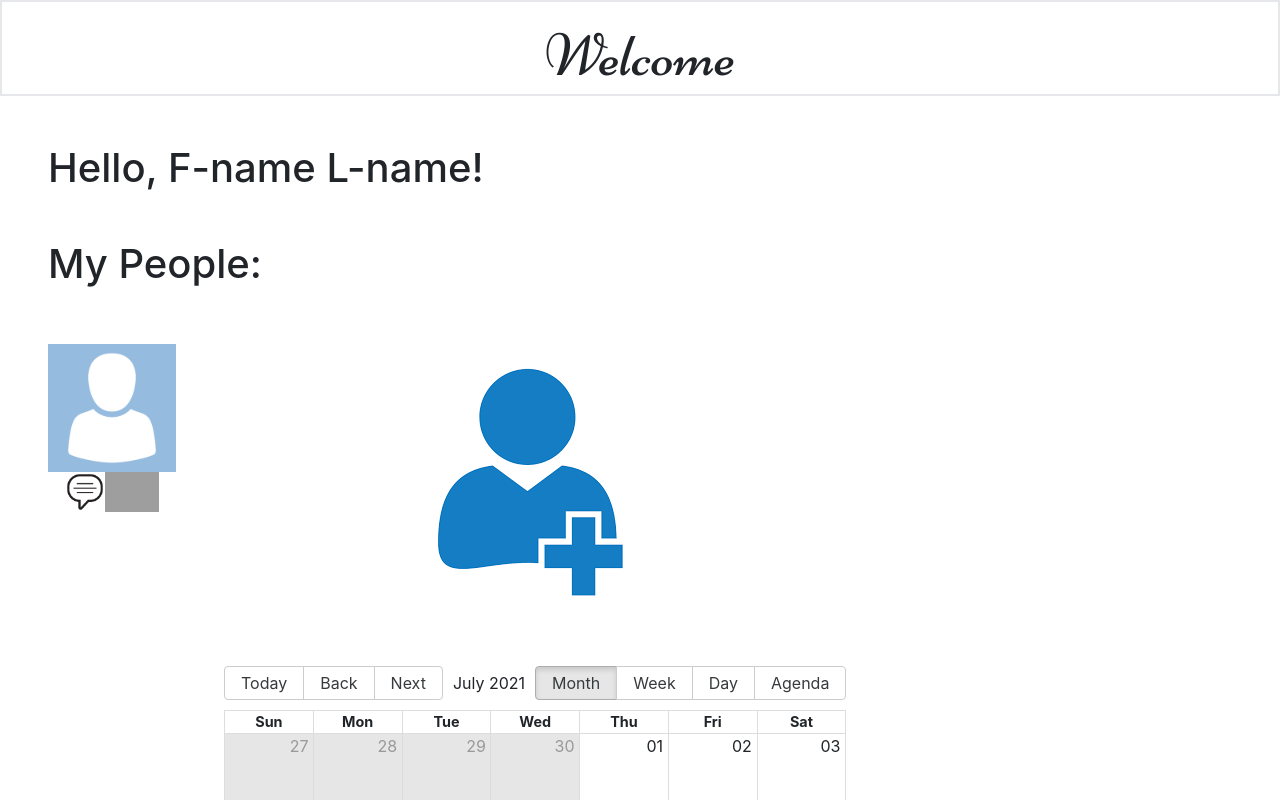
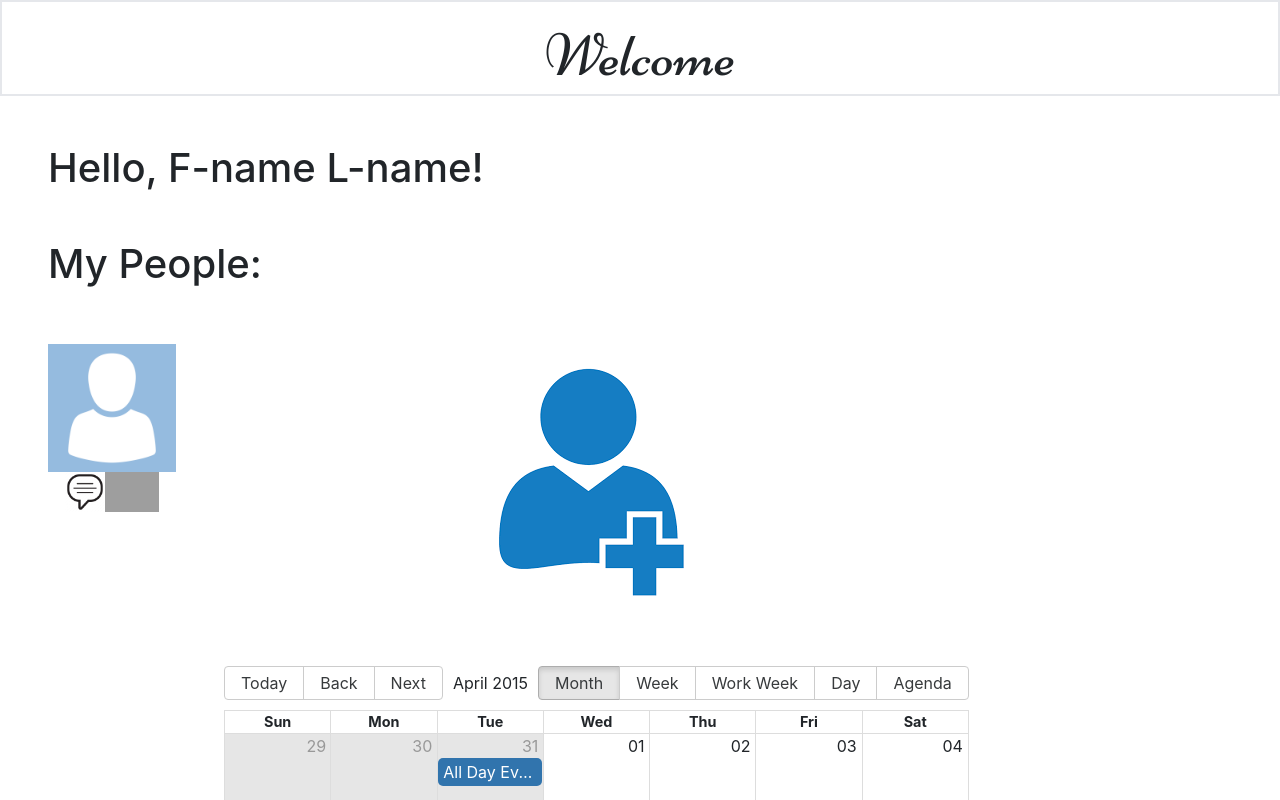
Before and after one commit to JennyRussell/Project-3, a React (Create React App) app in the folder client/: page /userpage in a window 1280 px wide. Shown: the top 800 px of the page. Built offline with nearby package versions, Linux system fonts and the light colour scheme; grey boxes are pictures that could not be loaded.

Commit message:
added dates.js and events.js to calendar component

```diff
--- a/client/src/App.js
+++ b/client/src/App.js
@@ -9,6 +9,7 @@
 import AddPerson from "./components/add-person/AddPerson";
 import AUTH from "./utils/AUTH";
 import UserContext from "./utils/UserContext";
+
 
 function App(props) {
   const [user, setUser] = useState();
--- a/client/src/components/calendar/Calendar.js
+++ b/client/src/components/calendar/Calendar.js
@@ -1,23 +1,23 @@
-import React, { useState } from "react";
-import { Calendar, momentLocalizer } from "react-big-calendar";
-import moment from "moment";
+// import React, { useState } from "react";
+// import { Calendar, momentLocalizer } from "react-big-calendar";
+// import moment from "moment";
 import "react-big-calendar/lib/css/react-big-calendar.css";
 
 
-function MyCalendar(props) {
-    // set event state --> if we want to update events, we'll use setEvents({...events, newState});
+// function MyCalendar(props) {
+//     // set event state --> if we want to update events, we'll use setEvents({...events, newState});
 
-    console.log('props: ', props);
-    return (
-    <Calendar
-      localizer={props.localizer}
-      events={props.events}
-      startAccessor="start"
-      endAccessor="end"
-      style={{ height: 500 }}
-    />
-    )
-};
+//     console.log('props: ', props);
+//     return (
+//     <Calendar
+//       localizer={props.localizer}
+//       events={props.events}
+//       startAccessor="start"
+//       endAccessor="end"
+//       style={{ height: 500 }}
+//     />
+//     )
+// };
 
 // function getBirthdaysList() {
 //   const birthdaysList = [];
@@ -39,4 +39,38 @@
 //   }
 // }
 
-export default MyCalendar;
+// export default MyCalendar;
+
+
+
+
+import React from 'react'
+import { Calendar, Views } from 'react-big-calendar'
+import events from './events'
+import * as dates from '../../utils/dates'
+
+let allViews = Object.keys(Views).map(k => Views[k])
+
+const ColoredDateCellWrapper = ({ children }) =>
+  React.cloneElement(React.Children.only(children), {
+    style: {
+      backgroundColor: 'lightblue',
+    },
+  })
+
+let Basic = ({ localizer }) => (
+  <Calendar
+    events={events}
+    views={allViews}
+    step={60}
+    showMultiDayTimes
+    max={dates.add(dates.endOf(new Date(2015, 17, 1), 'day'), -1, 'hours')}
+    defaultDate={new Date(2015, 3, 1)}
+    components={{
+      timeSlotWrapper: ColoredDateCellWrapper,
+    }}
+    localizer={localizer}
+  />
+)
+
+export default Basic
--- /dev/null
+++ b/client/src/components/calendar/events.js
@@ -0,0 +1,181 @@
+/* eslint-disable import/no-anonymous-default-export */
+const now = new Date()
+
+export default [
+  {
+    id: 0,
+    title: 'All Day Event very long title',
+    allDay: true,
+    start: new Date(2015, 3, 0),
+    end: new Date(2015, 3, 1),
+  },
+  {
+    id: 1,
+    title: 'Long Event',
+    start: new Date(2015, 3, 7),
+    end: new Date(2015, 3, 10),
+  },
+
+  {
+    id: 2,
+    title: 'DTS STARTS',
+    start: new Date(2016, 2, 13, 0, 0, 0),
+    end: new Date(2016, 2, 20, 0, 0, 0),
+  },
+
+  {
+    id: 3,
+    title: 'DTS ENDS',
+    start: new Date(2016, 10, 6, 0, 0, 0),
+    end: new Date(2016, 10, 13, 0, 0, 0),
+  },
+
+  {
+    id: 4,
+    title: 'Some Event',
+    start: new Date(2015, 3, 9, 0, 0, 0),
+    end: new Date(2015, 3, 10, 0, 0, 0),
+  },
+  {
+    id: 5,
+    title: 'Conference',
+    start: new Date(2015, 3, 11),
+    end: new Date(2015, 3, 13),
+    desc: 'Big conference for important people',
+  },
+  {
+    id: 6,
+    title: 'Meeting',
+    start: new Date(2015, 3, 12, 10, 30, 0, 0),
+    end: new Date(2015, 3, 12, 12, 30, 0, 0),
+    desc: 'Pre-meeting meeting, to prepare for the meeting',
+  },
+  {
+    id: 7,
+    title: 'Lunch',
+    start: new Date(2015, 3, 12, 12, 0, 0, 0),
+    end: new Date(2015, 3, 12, 13, 0, 0, 0),
+    desc: 'Power lunch',
+  },
+  {
+    id: 8,
+    title: 'Meeting',
+    start: new Date(2015, 3, 12, 14, 0, 0, 0),
+    end: new Date(2015, 3, 12, 15, 0, 0, 0),
+  },
+  {
+    id: 9,
+    title: 'Happy Hour',
+    start: new Date(2015, 3, 12, 17, 0, 0, 0),
+    end: new Date(2015, 3, 12, 17, 30, 0, 0),
+    desc: 'Most important meal of the day',
+  },
+  {
+    id: 10,
+    title: 'Dinner',
+    start: new Date(2015, 3, 12, 20, 0, 0, 0),
+    end: new Date(2015, 3, 12, 21, 0, 0, 0),
+  },
+  {
+    id: 11,
+    title: 'Planning Meeting with Paige',
+    start: new Date(2015, 3, 13, 8, 0, 0),
+    end: new Date(2015, 3, 13, 10, 30, 0),
+  },
+  {
+    id: 11.1,
+    title: 'Inconvenient Conference Call',
+    start: new Date(2015, 3, 13, 9, 30, 0),
+    end: new Date(2015, 3, 13, 12, 0, 0),
+  },
+  {
+    id: 11.2,
+    title: "Project Kickoff - Lou's Shoes",
+    start: new Date(2015, 3, 13, 11, 30, 0),
+    end: new Date(2015, 3, 13, 14, 0, 0),
+  },
+  {
+    id: 11.3,
+    title: 'Quote Follow-up - Tea by Tina',
+    start: new Date(2015, 3, 13, 15, 30, 0),
+    end: new Date(2015, 3, 13, 16, 0, 0),
+  },
+  {
+    id: 12,
+    title: 'Late Night Event',
+    start: new Date(2015, 3, 17, 19, 30, 0),
+    end: new Date(2015, 3, 18, 2, 0, 0),
+  },
+  {
+    id: 12.5,
+    title: 'Late Same Night Event',
+    start: new Date(2015, 3, 17, 19, 30, 0),
+    end: new Date(2015, 3, 17, 23, 30, 0),
+  },
+  {
+    id: 13,
+    title: 'Multi-day Event',
+    start: new Date(2015, 3, 20, 19, 30, 0),
+    end: new Date(2015, 3, 22, 2, 0, 0),
+  },
+  {
+    id: 14,
+    title: 'Today',
+    start: new Date(new Date().setHours(new Date().getHours() - 3)),
+    end: new Date(new Date().setHours(new Date().getHours() + 3)),
+  },
+  {
+    id: 15,
+    title: 'Point in Time Event',
+    start: now,
+    end: now,
+  },
+  {
+    id: 16,
+    title: 'Video Record',
+    start: new Date(2015, 3, 14, 15, 30, 0),
+    end: new Date(2015, 3, 14, 19, 0, 0),
+  },
+  {
+    id: 17,
+    title: 'Dutch Song Producing',
+    start: new Date(2015, 3, 14, 16, 30, 0),
+    end: new Date(2015, 3, 14, 20, 0, 0),
+  },
+  {
+    id: 18,
+    title: 'Itaewon Halloween Meeting',
+    start: new Date(2015, 3, 14, 16, 30, 0),
+    end: new Date(2015, 3, 14, 17, 30, 0),
+  },
+  {
+    id: 19,
+    title: 'Online Coding Test',
+    start: new Date(2015, 3, 14, 17, 30, 0),
+    end: new Date(2015, 3, 14, 20, 30, 0),
+  },
+  {
+    id: 20,
+    title: 'An overlapped Event',
+    start: new Date(2015, 3, 14, 17, 0, 0),
+    end: new Date(2015, 3, 14, 18, 30, 0),
+  },
+  {
+    id: 21,
+    title: 'Phone Interview',
+    start: new Date(2015, 3, 14, 17, 0, 0),
+    end: new Date(2015, 3, 14, 18, 30, 0),
+  },
+  {
+    id: 22,
+    title: 'Cooking Class',
+    start: new Date(2015, 3, 14, 17, 30, 0),
+    end: new Date(2015, 3, 14, 19, 0, 0),
+  },
+  {
+    id: 23,
+    title: 'Go to the gym',
+    start: new Date(2015, 3, 14, 18, 30, 0),
+    end: new Date(2015, 3, 14, 20, 0, 0),
+  },
+]
--- a/client/src/components/user-page/UserPage.js
+++ b/client/src/components/user-page/UserPage.js
@@ -9,30 +9,30 @@
 
 function UserPage() {
   const history = useHistory();
-    useEffect(() => {
+//     useEffect(() => {
         // call to the api to get the user's events
         // const userEvents = API.getUserEvents
             // .then().catch()
             // set the event state to their events
             // setEvents(userEvents)
             // datetime format back from mysql -- see how that works to get moment formatted dates
-    }, [])
+    // }, [])
     const localizer = momentLocalizer(moment);
 
     // would initialize as empty state useState([]);
     const [events, setEvents] = useState([
-        {
-            start: moment().toDate(),
-            end: moment("20210709,", "YYYYMMDD").toDate(),
-            title: "Wednesday's Class",
-            allDay: true
-        },
-        {
-            start: moment("20210720", "YYYYMMDD").toDate(),
-            end: moment("20210720").add(3, "days").toDate(),
-            allDay: true,
-            title: "Independence Day",
-        },
+        // {
+        //     start: moment().toDate(),
+        //     end: moment("20210709,", "YYYYMMDD").toDate(),
+        //     title: "Wednesday's Class",
+        //     allDay: true
+        // },
+        // {
+        //     start: moment("20210720", "YYYYMMDD").toDate(),
+        //     end: moment("20210720").add(3, "days").toDate(),
+        //     allDay: true,
+        //     title: "Independence Day",
+        // },
         // {
         //   start: moment("20210720", "YYYYMMDD").fromNow(),
         //     end: moment("20210720", "YYYYMMDD").toDate(),
--- /dev/null
+++ b/client/src/utils/dates.js
@@ -0,0 +1,171 @@
+/* eslint-disable default-case */
+/* eslint no-fallthrough: off */
+import * as dates from "date-arithmetic";
+
+export {
+  milliseconds,
+  seconds,
+  minutes,
+  hours,
+  month,
+  startOf,
+  endOf,
+  add,
+  eq,
+  gte,
+  gt,
+  lte,
+  lt,
+  inRange,
+  min,
+  max,
+} from "date-arithmetic";
+
+const MILLI = {
+  seconds: 1000,
+  minutes: 1000 * 60,
+  hours: 1000 * 60 * 60,
+  day: 1000 * 60 * 60 * 24,
+};
+
+const MONTHS = [0, 1, 2, 3, 4, 5, 6, 7, 8, 9, 10, 11];
+
+export function monthsInYear(year) {
+  let date = new Date(year, 0, 1);
+
+  return MONTHS.map((i) => dates.month(date, i));
+}
+
+export function firstVisibleDay(date, localizer) {
+  let firstOfMonth = dates.startOf(date, "month");
+
+  return dates.startOf(firstOfMonth, "week", localizer.startOfWeek());
+}
+
+export function lastVisibleDay(date, localizer) {
+  let endOfMonth = dates.endOf(date, "month");
+
+  return dates.endOf(endOfMonth, "week", localizer.startOfWeek());
+}
+
+export function visibleDays(date, localizer) {
+  let current = firstVisibleDay(date, localizer),
+    last = lastVisibleDay(date, localizer),
+    days = [];
+
+  while (dates.lte(current, last, "day")) {
+    days.push(current);
+    current = dates.add(current, 1, "day");
+  }
+
+  return days;
+}
+
+export function ceil(date, unit) {
+  let floor = dates.startOf(date, unit);
+
+  return dates.eq(floor, date) ? floor : dates.add(floor, 1, unit);
+}
+
+export function range(start, end, unit = "day") {
+  let current = start,
+    days = [];
+
+  while (dates.lte(current, end, unit)) {
+    days.push(current);
+    current = dates.add(current, 1, unit);
+  }
+
+  return days;
+}
+
+export function merge(date, time) {
+  if (time == null && date == null) return null;
+
+  if (time == null) time = new Date();
+  if (date == null) date = new Date();
+
+  date = dates.startOf(date, "day");
+  date = dates.hours(date, dates.hours(time));
+  date = dates.minutes(date, dates.minutes(time));
+  date = dates.seconds(date, dates.seconds(time));
+  return dates.milliseconds(date, dates.milliseconds(time));
+}
+
+export function eqTime(dateA, dateB) {
+  return (
+    dates.hours(dateA) === dates.hours(dateB) &&
+    dates.minutes(dateA) === dates.minutes(dateB) &&
+    dates.seconds(dateA) === dates.seconds(dateB)
+  );
+}
+
+export function isJustDate(date) {
+  return (
+    dates.hours(date) === 0 &&
+    dates.minutes(date) === 0 &&
+    dates.seconds(date) === 0 &&
+    dates.milliseconds(date) === 0
+  );
+}
+
+export function duration(start, end, unit, firstOfWeek) {
+  if (unit === "day") unit = "date";
+  return Math.abs(
+    dates[unit](start, undefined, firstOfWeek) -
+      dates[unit](end, undefined, firstOfWeek)
+  );
+}
+
+export function diff(dateA, dateB, unit) {
+  if (!unit || unit === "milliseconds") return Math.abs(+dateA - +dateB);
+
+  // the .round() handles an edge case
+  // with DST where the total won't be exact
+  // since one day in the range may be shorter/longer by an hour
+  return Math.round(
+    Math.abs(
+      +dates.startOf(dateA, unit) / MILLI[unit] -
+        +dates.startOf(dateB, unit) / MILLI[unit]
+    )
+  );
+}
+
+export function total(date, unit) {
+  let ms = date.getTime(),
+    div = 1;
+
+  switch (unit) {
+    case "week":
+      div *= 7;
+    case "day":
+      div *= 24;
+    case "hours":
+      div *= 60;
+    case "minutes":
+      div *= 60;
+    case "seconds":
+      div *= 1000;
+  }
+
+  return ms / div;
+}
+
+export function week(date) {
+  var d = new Date(date);
+  d.setHours(0, 0, 0);
+  d.setDate(d.getDate() + 4 - (d.getDay() || 7));
+  return Math.ceil(((d - new Date(d.getFullYear(), 0, 1)) / 8.64e7 + 1) / 7);
+}
+
+export function today() {
+  return dates.startOf(new Date(), "day");
+}
+
+export function yesterday() {
+  return dates.add(dates.startOf(new Date(), "day"), -1, "day");
+}
+
+export function tomorrow() {
+  return dates.add(dates.startOf(new Date(), "day"), 1, "day");
+}
```
Also changed, not shown: 1 other file (tests, documents, lock files or other folders).
